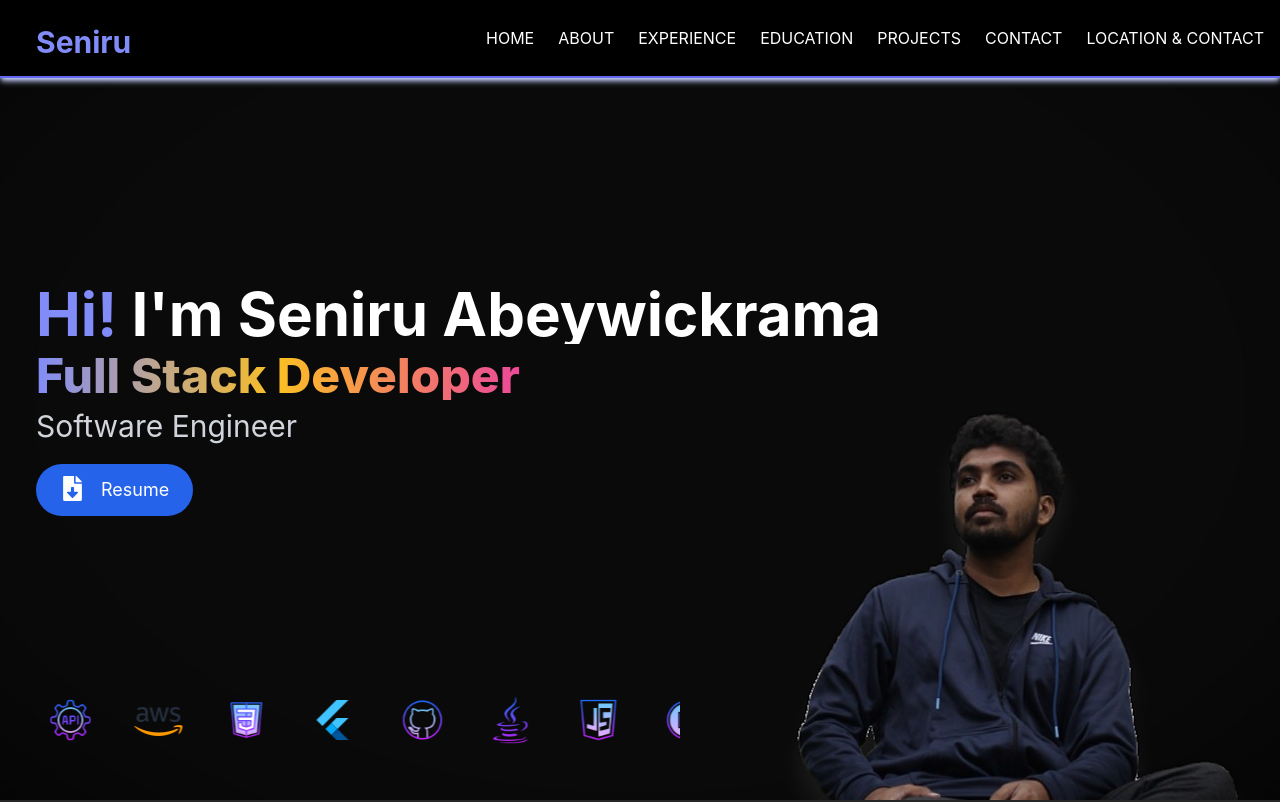
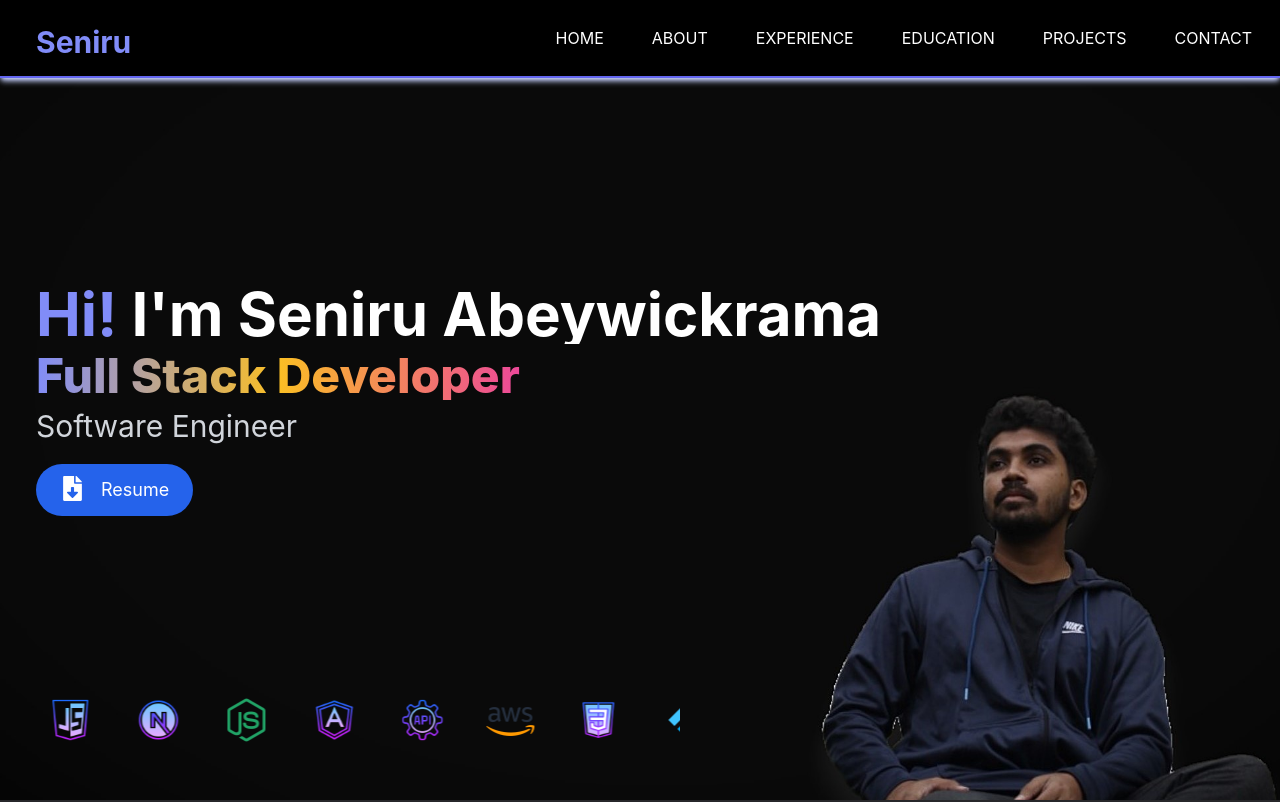
Before and after one commit to SeniruAbeywickrama/my-portfolio-project-001, a React (Create React App) app: page / in a window 1280 px wide. Shown: the top 802 px of the page. Built offline with nearby package versions, Linux system fonts and the light colour scheme.

Commit message:
New hero and header changes

```diff
--- a/src/components/header.js
+++ b/src/components/header.js
@@ -16,17 +16,12 @@ function Header() {
 
                     {/* Desktop / Tablet Navigation */}
                     <nav className="hidden md:flex gap-6">
-                        <a href="#home" className="hover:underline">HOME</a>
-                        <a href="#screens" className="hover:underline">ABOUT</a>
-                        <a href="#screens" className="hover:underline">EXPERIENCE</a>
-                        <a href="#schedule" className="hover:underline">EDUCATION</a>
-                        <a href="#schedule" className="hover:underline">PROJECTS</a>
-                        <a href="#movies" className="hover:underline">CONTACT</a>
-
-                        {/* LOCATION (hidden in md, visible in lg+) */}
-                        <a href="#location" className="hover:underline hidden lg:inline">
-                            LOCATION & CONTACT
-                        </a>
+                        <a href="#home" className="relative text-white hover:text-gray-300 transition-all duration-200 group px-3 py-2 rounded-lg hover:bg-white/20">HOME</a>
+                        <a href="#about" className="relative text-white hover:text-gray-300 transition-all duration-200 group px-3 py-2 rounded-lg hover:bg-white/20">ABOUT</a>
+                        <a href="#experience" className="relative text-white hover:text-gray-300 transition-all duration-200 group px-3 py-2 rounded-lg hover:bg-white/20">EXPERIENCE</a>
+                        <a href="#education" className="relative text-white hover:text-gray-300 transition-all duration-200 group px-3 py-2 rounded-lg hover:bg-white/20">EDUCATION</a>
+                        <a href="#projects" className="relative text-white hover:text-gray-300 transition-all duration-200 group px-3 py-2 rounded-lg hover:bg-white/20">PROJECTS</a>
+                        <a href="#contact" className="relative text-white hover:text-gray-300 transition-all duration-200 group px-3 py-2 rounded-lg hover:bg-white/20">CONTACT</a>
                     </nav>
 
                     {/* Gallery - Only visible in side nav */}
@@ -58,12 +53,12 @@ function Header() {
                         >
                             ✕
                         </button>
-                        <a href="#home" onClick={() => setShowSideNav(false)}>HOME</a>
-                        <a href="#screens" onClick={() => setShowSideNav(false)}>OUR SCREENS</a>
-                        <a href="#schedule" onClick={() => setShowSideNav(false)}>SCHEDULE</a>
-                        <a href="#movies" onClick={() => setShowSideNav(false)}>MOVIE LIBRARY</a>
-                        <a href="#gallery" onClick={() => setShowSideNav(false)}>GALLERY</a>
-                        <a href="#location" onClick={() => setShowSideNav(false)}>LOCATION & CONTACT</a>
+                        <a href="#home" className="relative text-white hover:text-gray-300 transition-all duration-200 group px-3 py-2 rounded-lg hover:bg-white/20" onClick={() => setShowSideNav(false)}>HOME</a>
+                        <a href="#about" className="relative text-white hover:text-gray-300 transition-all duration-200 group px-3 py-2 rounded-lg hover:bg-white/20" onClick={() => setShowSideNav(false)}>ABOUT</a>
+                        <a href="#experience" className="relative text-white hover:text-gray-300 transition-all duration-200 group px-3 py-2 rounded-lg hover:bg-white/20" onClick={() => setShowSideNav(false)}>EXPERIENCE</a>
+                        <a href="#education" className="relative text-white hover:text-gray-300 transition-all duration-200 group px-3 py-2 rounded-lg hover:bg-white/20" onClick={() => setShowSideNav(false)}>EDUCATION</a>
+                        <a href="#projects" className="relative text-white hover:text-gray-300 transition-all duration-200 group px-3 py-2 rounded-lg hover:bg-white/20" onClick={() => setShowSideNav(false)}>PROJECTS</a>
+                        <a href="#contact" className="relative text-white hover:text-gray-300 transition-all duration-200 group px-3 py-2 rounded-lg hover:bg-white/20" onClick={() => setShowSideNav(false)}>CONTACT</a>
                     </div>
                 </>
             )}
--- a/src/components/hero.js
+++ b/src/components/hero.js
@@ -4,16 +4,16 @@ import { FaFileDownload } from "react-icons/fa";
 function Hero() {
 
     const techLogos = [
+        { src: "/Assets/Icons/java.png", alt: "JAVA" },
+        { src: "/Assets/Icons/javascript.png", alt: "JAVASCRIPT" },
+        { src: "/Assets/Icons/nextjs.png", alt: "NEXTJS" },
+        { src: "/Assets/Icons/nodejs.png", alt: "NODEJS" },
         { src: "/Assets/Icons/angularjs.png", alt: "ANGULAR" },
         { src: "/Assets/Icons/api.png", alt: "REST" },
         { src: "/Assets/Icons/aws.png", alt: "AWS" },
         { src: "/Assets/Icons/css.png", alt: "CSS" },
         { src: "/Assets/Icons/flutter.png", alt: "FLUTTER" },
         { src: "/Assets/Icons/github.png", alt: "GIT" },
-        { src: "/Assets/Icons/java.png", alt: "JAVA" },
-        { src: "/Assets/Icons/javascript.png", alt: "JAVASCRIPT" },
-        { src: "/Assets/Icons/nextjs.png", alt: "NEXTJS" },
-        { src: "/Assets/Icons/nodejs.png", alt: "NODEJS" },
         { src: "/Assets/Icons/php.png", alt: "PHP" },
         { src: "/Assets/Icons/redux.png", alt: "REDUX" },
     ];
```
Also changed, not shown: public/Assets/Images/my-background.jpg.
